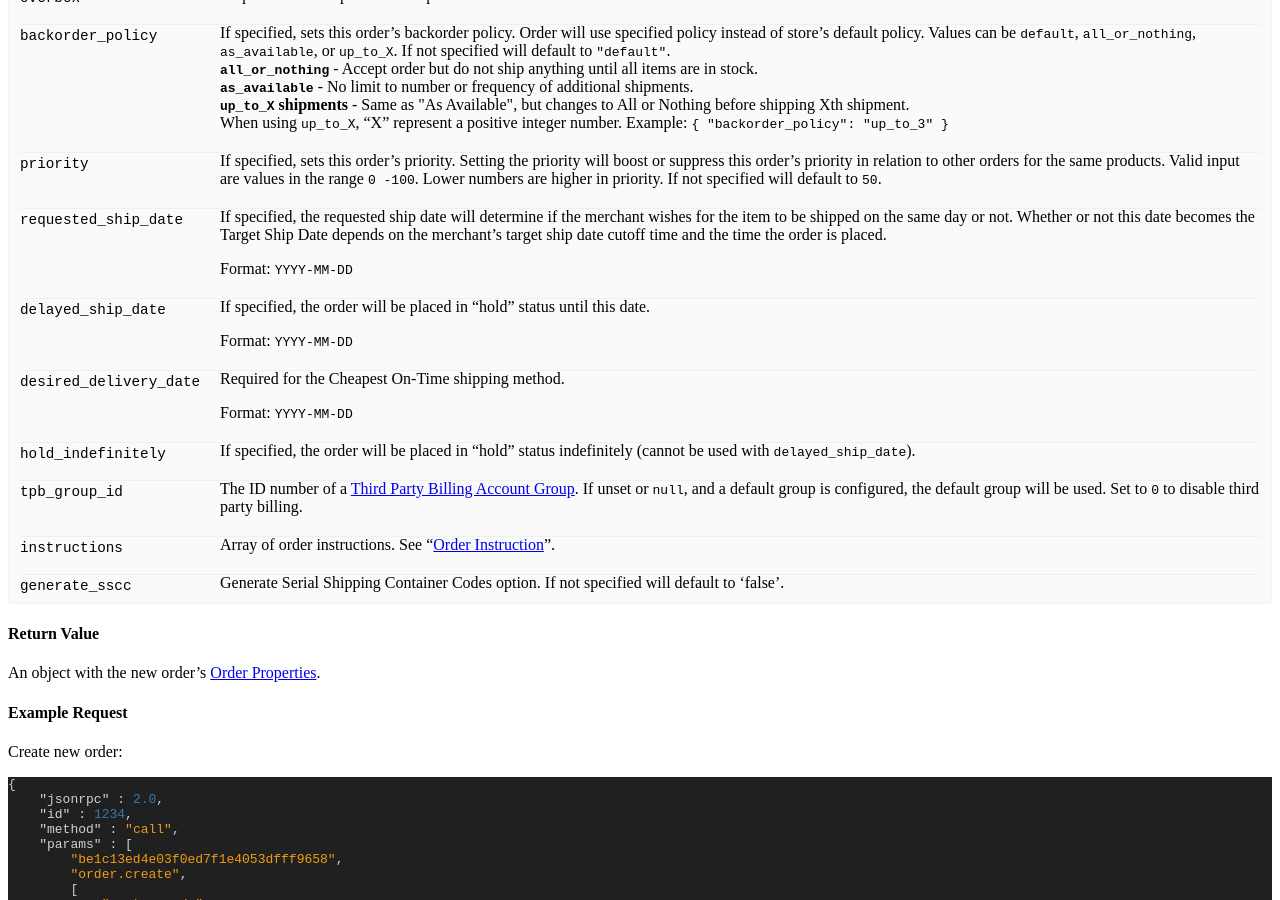
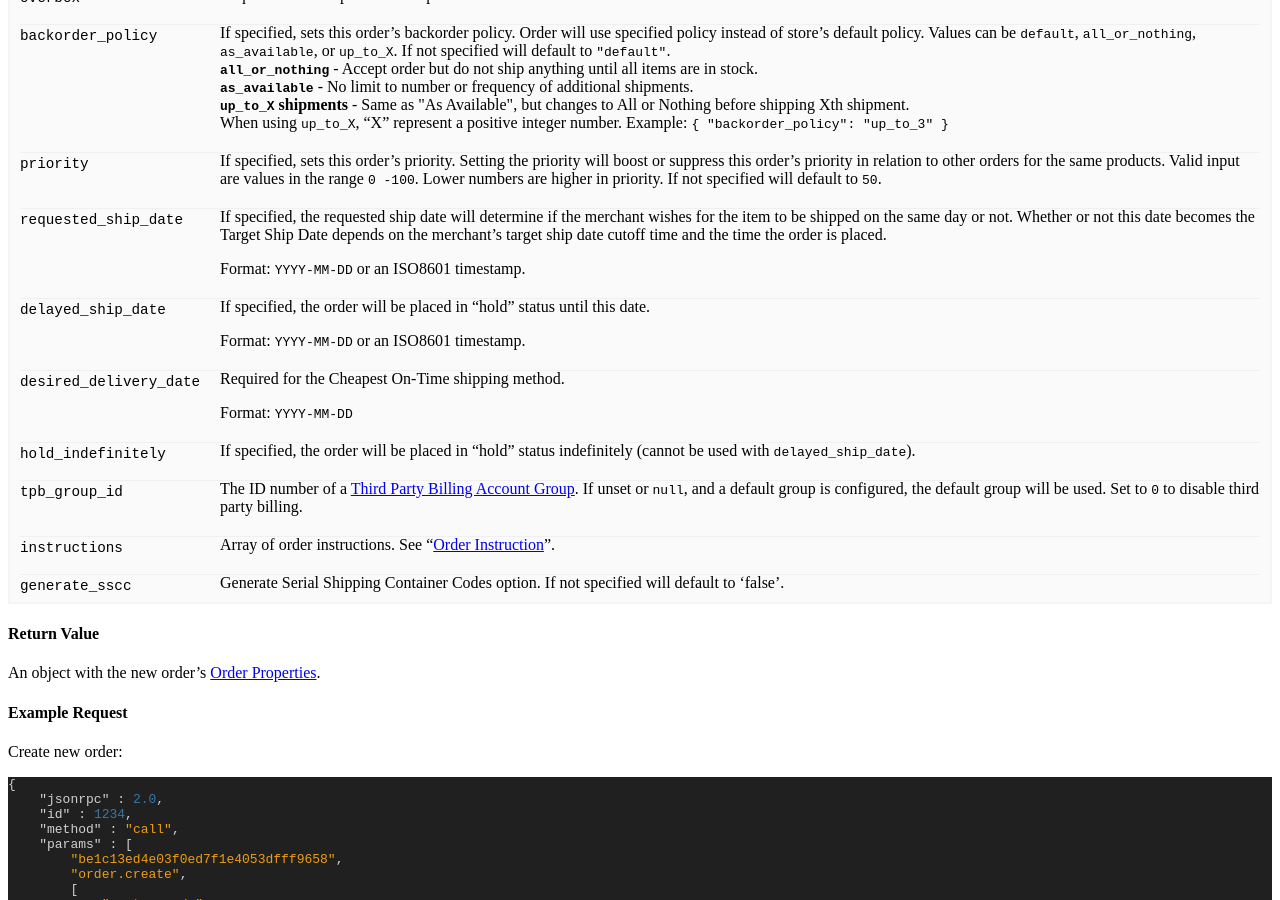
Before and after one commit to ShipStream/shipstream.github.io, a Jekyll site: the page built from _posts/2014-07-25-order.md, in a window 1280 px wide and 900 px high, scrolled down 3215 px. Built offline with Jekyll 4.4.1, drawn with Linux system fonts in a browser that asks for light colours; a style sheet for code colours, icons or effects is not loaded.

Commit message:
Add time to requested_ship_date/delayed_ship_date.

```diff
--- a/_posts/2014-07-25-order.md
+++ b/_posts/2014-07-25-order.md
@@ -190,12 +190,12 @@ requested_ship_date
   Whether or not this date becomes the Target Ship Date depends on the merchant's target ship date cutoff time and the time
   the order is placed.
 
-  Format: `YYYY-MM-DD`
+  Format: `YYYY-MM-DD` or an ISO8601 timestamp.
 
 delayed_ship_date
 : If specified, the order will be placed in "hold" status until this date.
 
-  Format: `YYYY-MM-DD`
+  Format: `YYYY-MM-DD` or an ISO8601 timestamp.
 
 desired_delivery_date
 : Required for the Cheapest On-Time shipping method.
```
